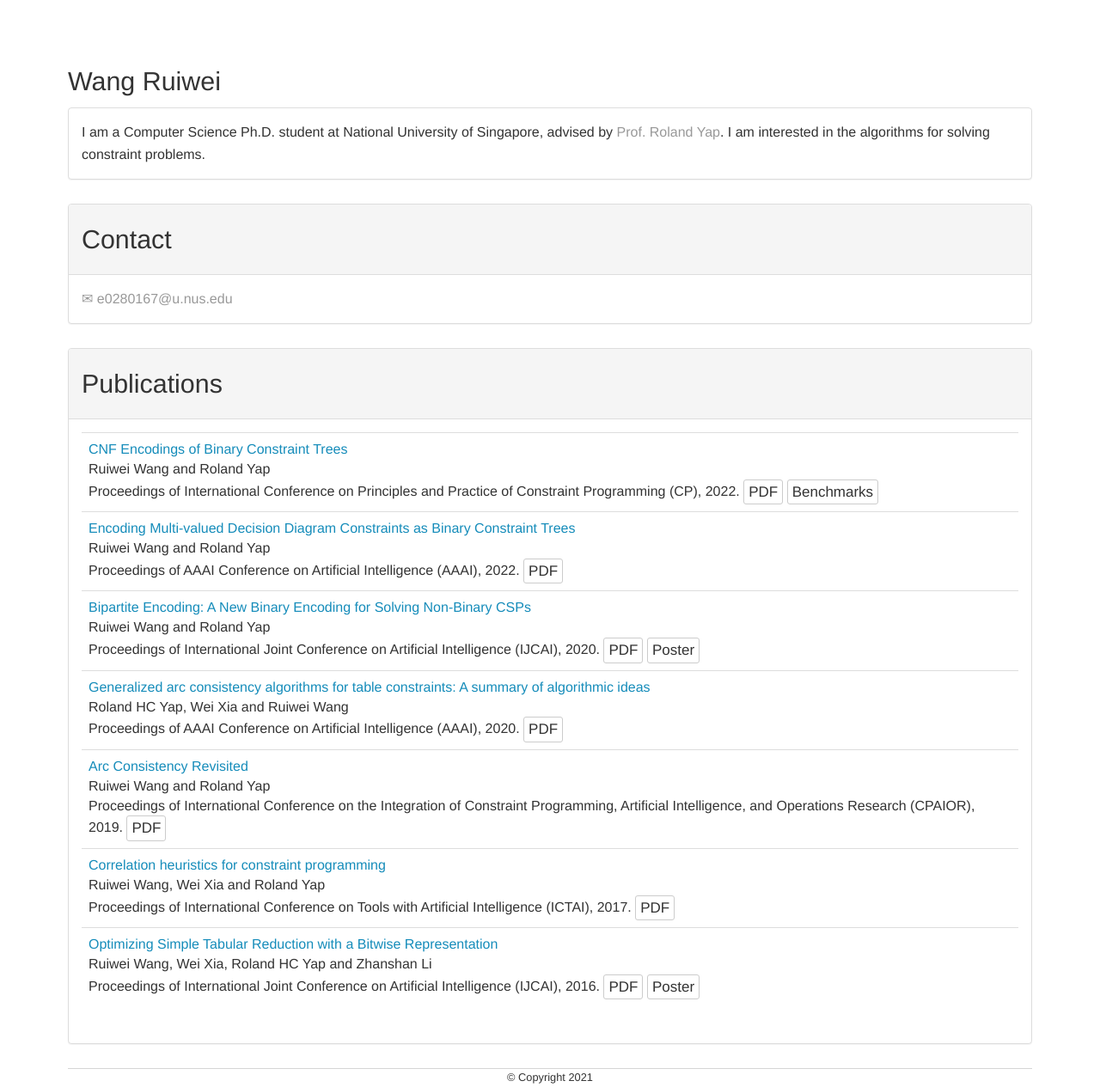
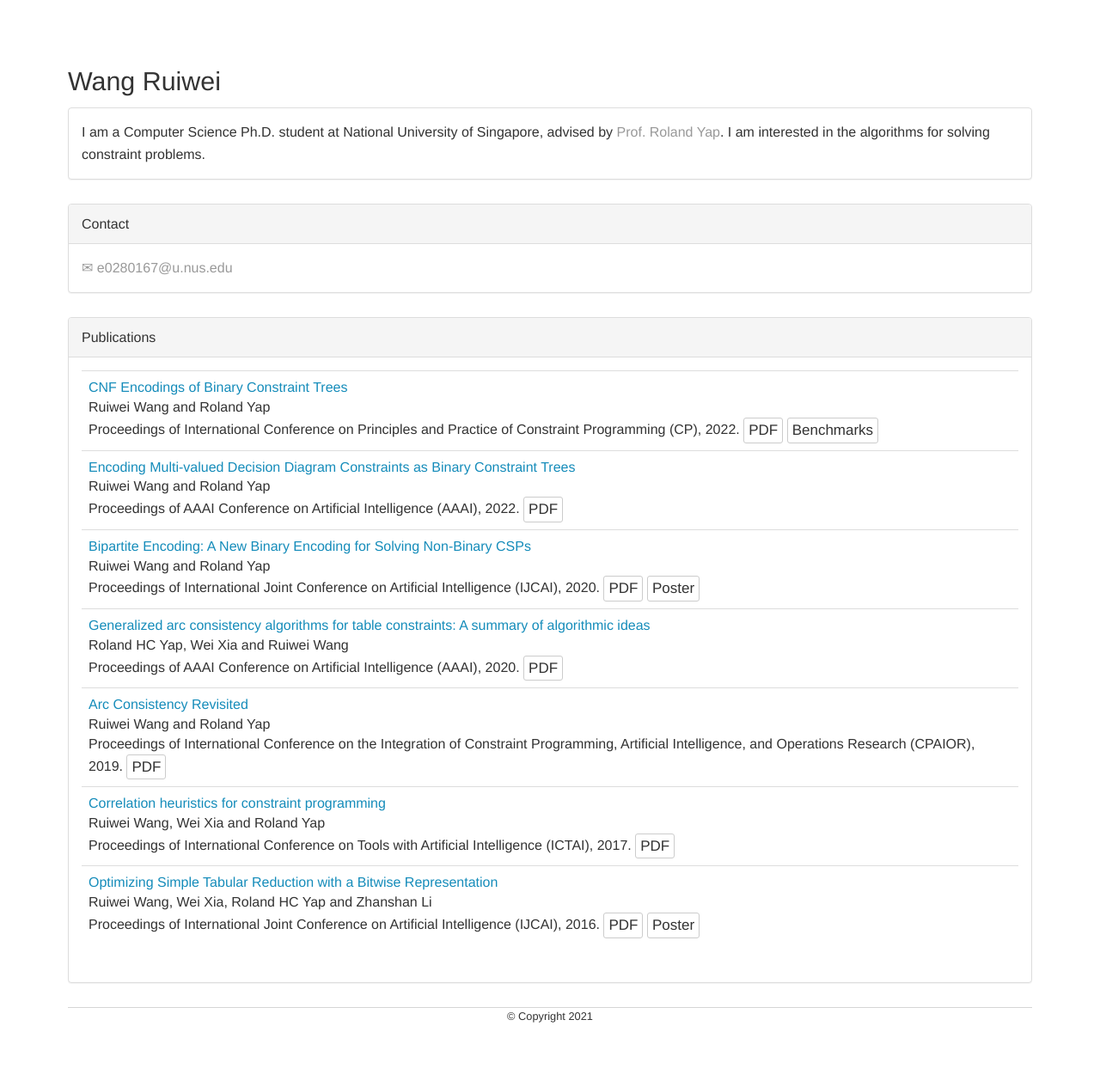
Before and after one commit to WangRuiwei/WangRuiwei.github.io, a Jekyll site: the page built from index.html, in a window 1280 px wide. Shown: the whole page at 86% size. Built offline with Jekyll 4.4.1, drawn with Linux system fonts in a browser that asks for light colours; after the commit the page ends 1193 px from its top, so only the background shows below that.

```diff
--- a/index.html
+++ b/index.html
@@ -17,7 +17,7 @@ I am interested in the algorithms for solving constraint problems.
 
 <div class="panel panel-default">
 <div class="panel-heading">
-<h4>Contact</h4>
+Contact
 </div>
 <div class="panel-body">
 <a href="mailto:e0280167@u.nus.edu"><span class="s2"> <span>&#9993;</span> e0280167@u.nus.edu</span></a>
@@ -26,12 +26,12 @@ I am interested in the algorithms for solving constraint problems.
 
 <div class="panel panel-default">
 <div class="panel-heading">
-<h4>Publications</h4>
+Publications
 </div>
 <div class="panel-body">
+
 <table class="table">
 <tbody>
-
 <tr>
 <td class="publication">
 <span class="pubtitle">
```
